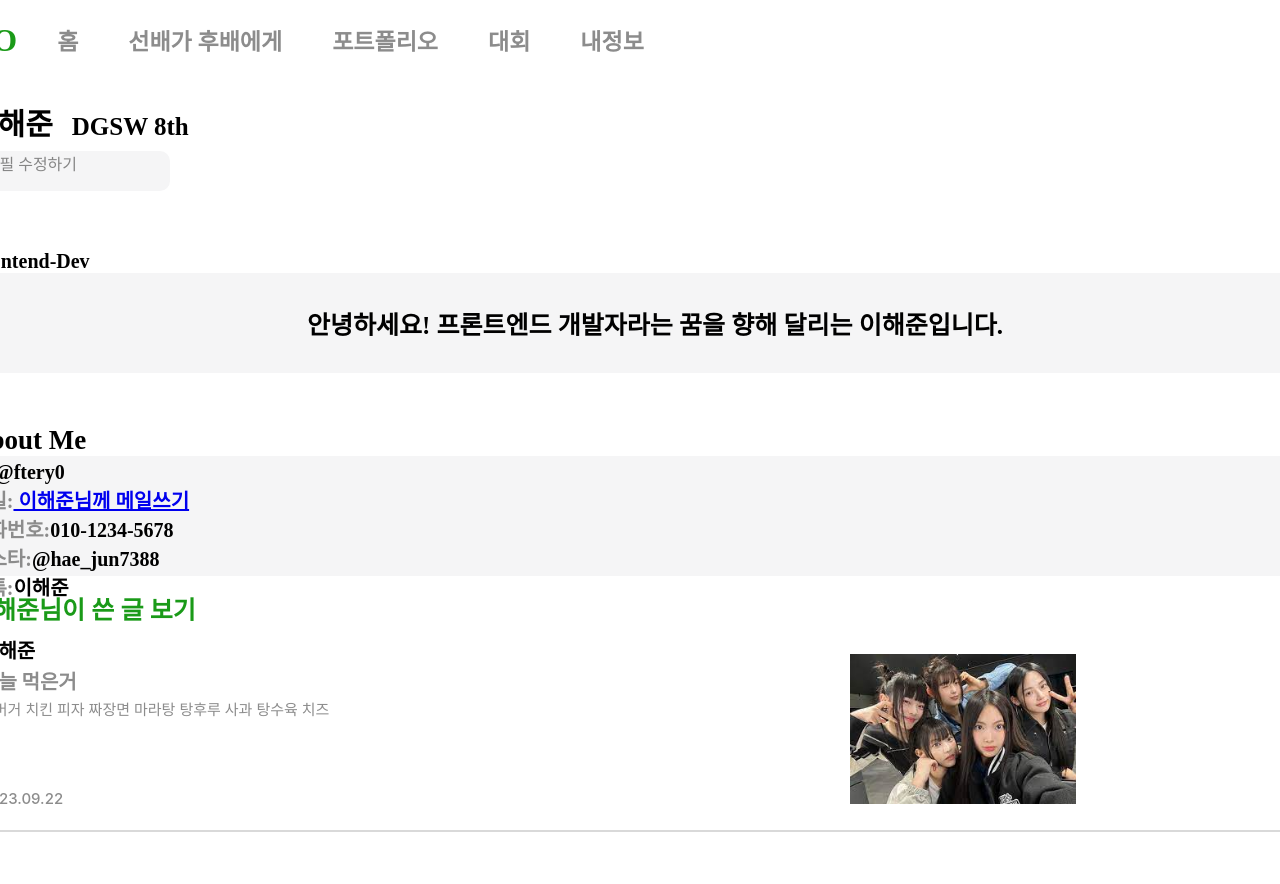
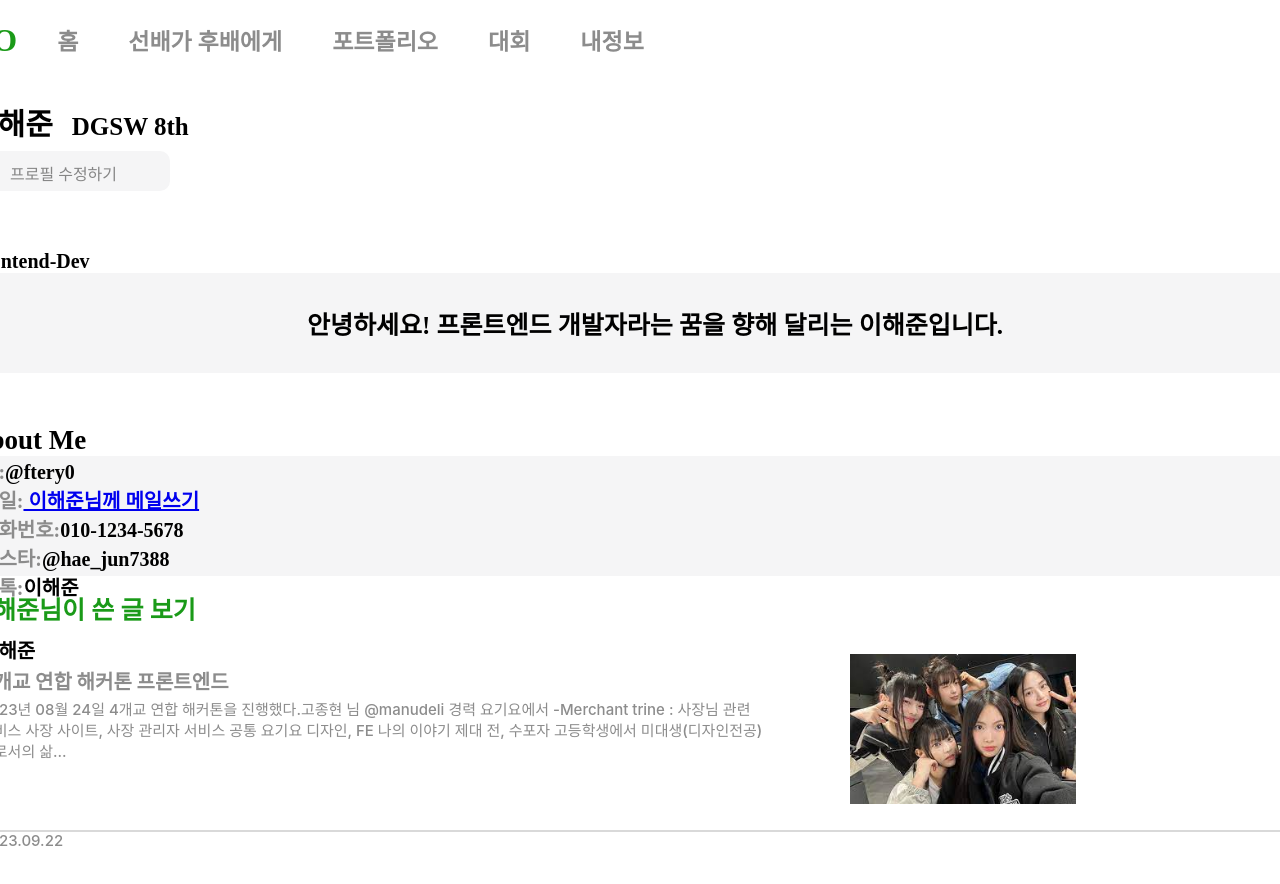
Before and after one commit to Sopo2023/SOPO_FRONTLAST, a React (Create React App) app in the folder SOPOLAST/: page /Mypage in a window 1280 px wide. Shown: the top 884 px of the page. Built offline with nearby package versions, Linux system fonts and the light colour scheme.

Commit message:
♻ : About Me 코드 리펙토링

```diff
--- a/SOPOLAST/src/Components/Mypage/mypage.js
+++ b/SOPOLAST/src/Components/Mypage/mypage.js
@@ -13,7 +13,9 @@ export default function Mypage() {
         <p className="top2">DGSW 8th</p>
         <br></br>
         <div className="fixbutton" onClick={()=>{navigate("/Mypagesub")}}>
+          <div className="fixbuttonT">
               프로필 수정하기
+          </div>
         </div>
       </div>
       <div className="Readme">
@@ -25,6 +27,7 @@ export default function Mypage() {
       <div className="social">
         <p className="head2">About Me</p>
         <div className="socialp">
+          <div className="pT">
               <p>
               <Link to="https://github.com/ftery0" className="link1">
                 깃:
@@ -57,15 +60,18 @@ export default function Mypage() {
             </p>
           </div>
         </div>
+      </div>
       {/* <div className="post_mainnn"> */}
       <div className="post_1">
         <p className="post1">이해준님이 쓴 글 보기</p>
         <div className="post-write">
           <div className="Zonecontrol">
             <span className="Name">이해준</span>
-            <span className="title">오늘 먹은거 </span>
+            <span className="title">4개교 연합 해커톤 프론트엔드  </span>
             <span className="detail">
-              햄버거 치킨 피자 짜장면 마라탕 탕후루 사과 탕수육 치즈
+            2023년 08월 24일 4개교 연합 해커톤을 진행했다.고종현 님 @manudeli 경력 요기요에서
+            -Merchant trine : 사장님 관련 서비스 사장 사이트, 사장 관리자 서비스 공통 요기요 디자인, FE
+            나의 이야기 제대 전, 수포자 고등학생에서 미대생(디자인전공)으로서의 삶...
             </span>
             <span className="date">2023.09.22</span>
           </div>
```
Lines whose indentation alone changed are shown as unchanged.
